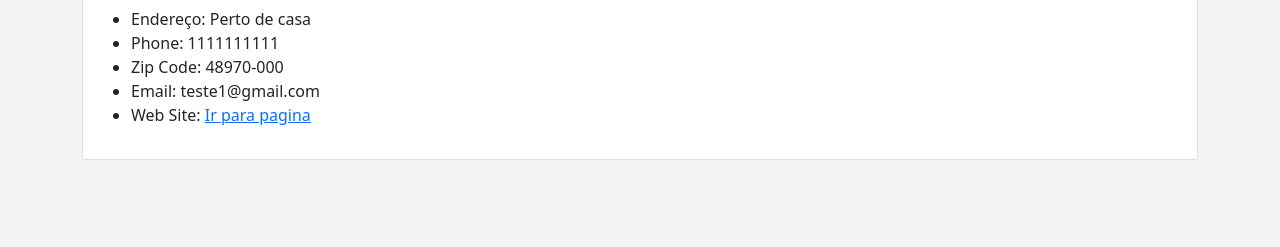
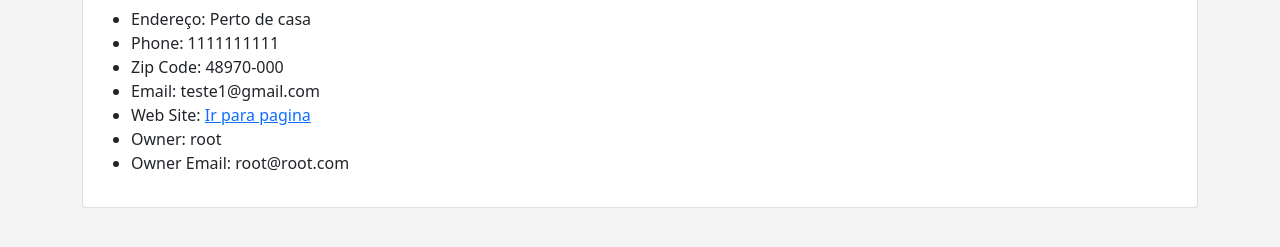
Before and after one commit to Waichiro/myclub, a Django app: page /show_venue/1/ in a window 1280 px wide. Shown: the part 163-410 px from the top of the page. Run offline with Django 4.2, Linux system fonts and the light colour scheme; data comes from the database, SQL or seed files in the repository; both versions use the stored data as it was after the commit.

Commit message:
Nessa parte criamos tipo uma forenkey onde pegamos os dados do Usuario

```diff
--- a/events/templates/events/show_venue.html
+++ b/events/templates/events/show_venue.html
@@ -15,6 +15,8 @@
             <li>Zip Code: {{ venue.zip_code }}</li>
             <li>Email: {{ venue.email_address }}</li>
             <li>Web Site: </b><a href="{{ venue.web }}">Ir para pagina</a></li>
+            <li>Owner: {{ venue_owner }}</li>
+            <li>Owner Email: {{ venue_owner.email }}</li>
         </ul>
         </div>
     </div>
--- a/events/views.py
+++ b/events/views.py
@@ -7,6 +7,8 @@ from calendar import HTMLCalendar
 from django.http import HttpResponseRedirect
 from datetime import datetime
 from .models import Event, Venue
+#import user model from django
+from django.contrib.auth.models import User
 from .forms import VenueForm, EventForm, EventFormAdmin
 from django.http import HttpResponse
 import csv
@@ -108,8 +110,10 @@ def list_venues(request):
 #Nessa parte pega o id do banco de dados e assim so tras as informacoes contidas no id q foi pego
 def show_venue(request, venue_id):
     venue = Venue.objects.get(pk=venue_id) #Ele pega somente a chave primaria q é o id do objeto na tabela
+    venue_owner = User.objects.get(pk=venue.owner)
     context = {
-        "venue": venue
+        "venue": venue,
+        "venue_owner": venue_owner
     }
     return render(request, 'events/show_venue.html', context)
 
```
Also changed, not shown: db.sqlite3.
